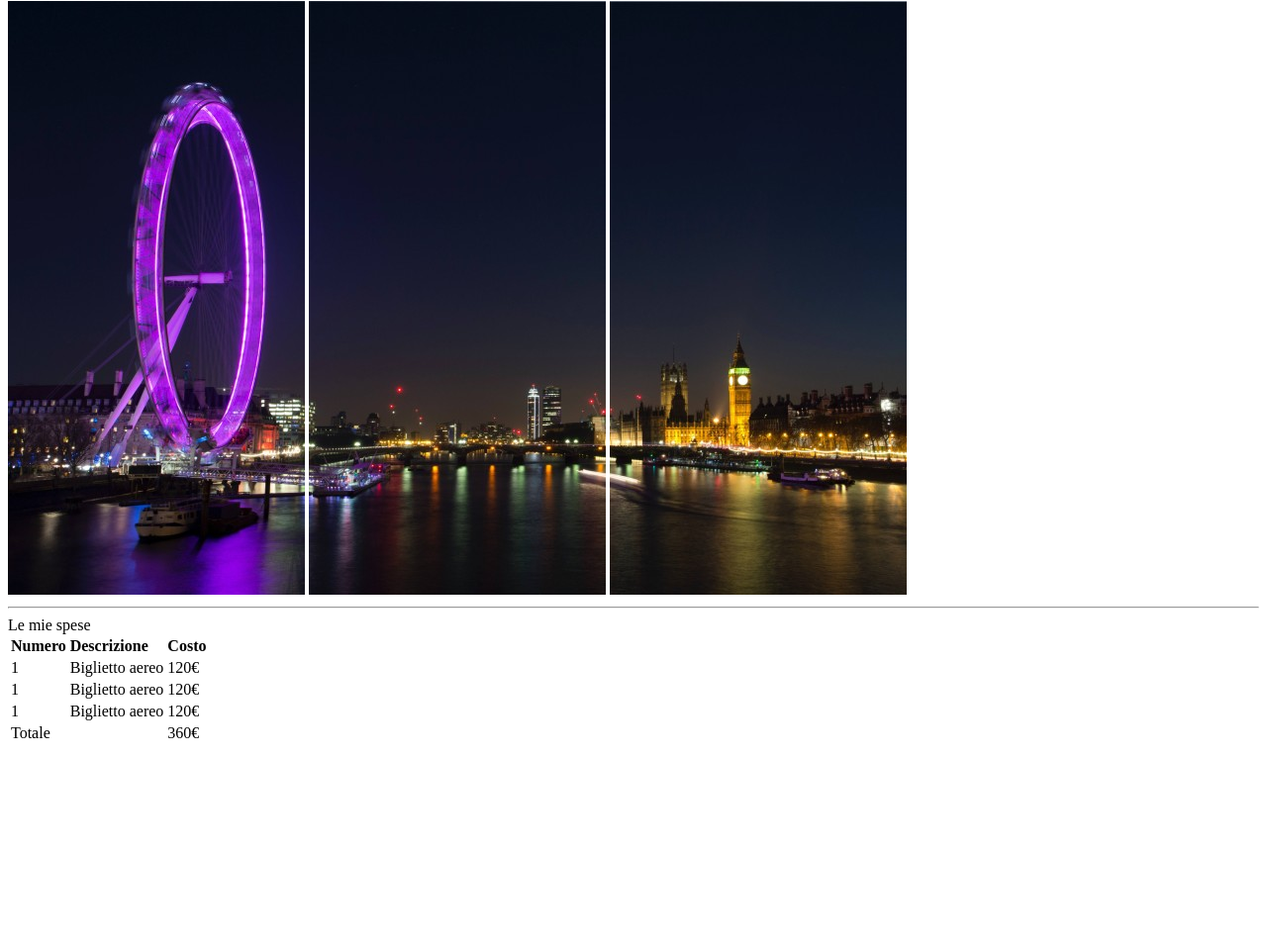
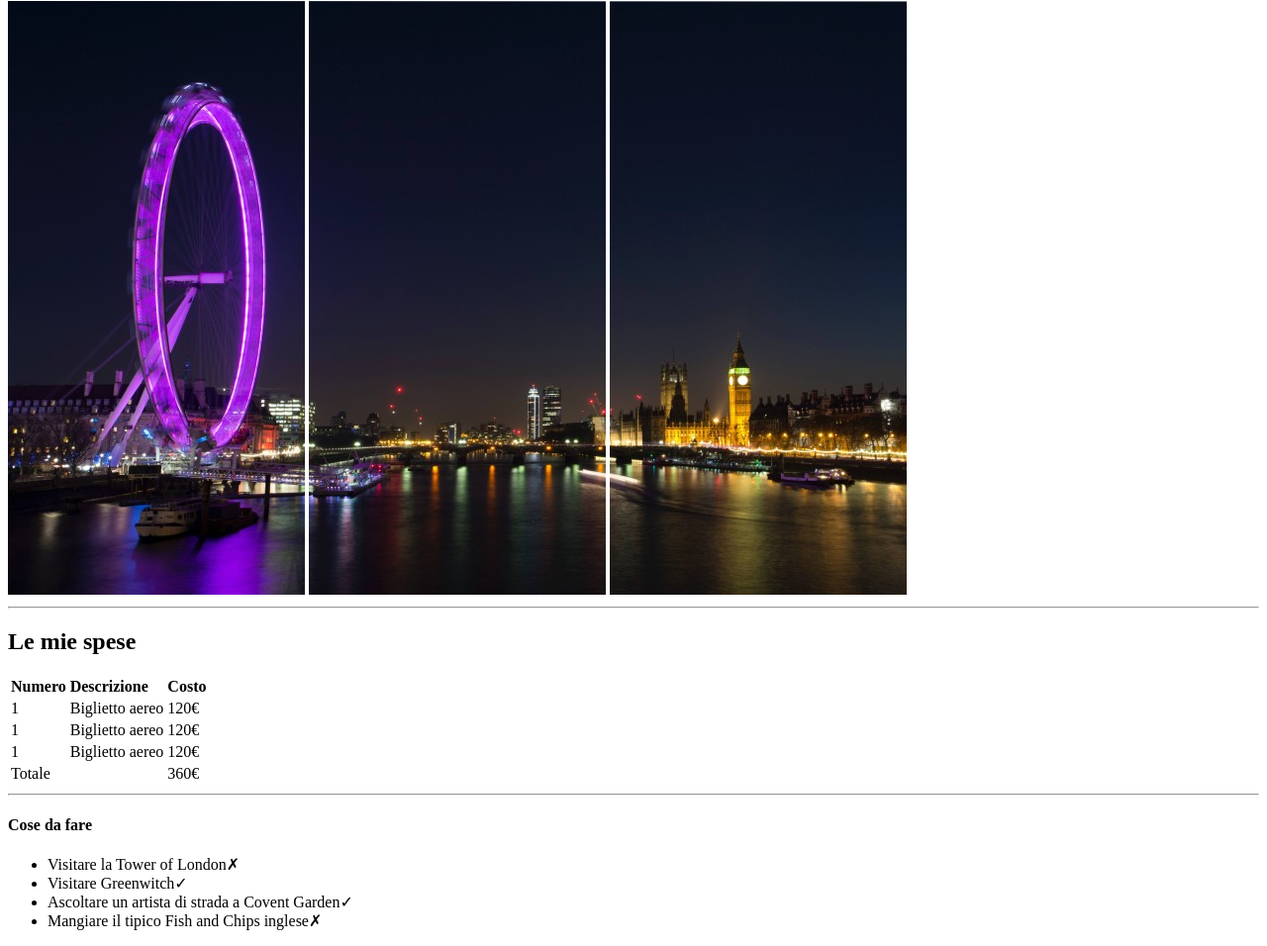
Before and after one commit to edoardoascanio/html-london-trip, a plain HTML site: page index.html in a window 1280 px wide. Shown: the part 79-1035 px from the top of the page at 99% size. Before the commit the page ends 840 px from the top, so only its background shows below. Drawn offline with Linux system fonts and the light colour scheme.

Commit message:
add UL section

```diff
--- a/index.html
+++ b/index.html
@@ -7,6 +7,7 @@
     <title>London trip</title>
 </head>
 <body>
+<!-- Testata pagina -->
     <header>
           <h1>Il mio Viaggio a Londra</h1>
         <div>
@@ -16,10 +17,10 @@
         </div>
     </header>
     <hr>
-
+<!-- Tabella -->
     <main>
         <section>
-            <h>Le mie spese</h>
+            <h2>Le mie spese</h2>
 
             <table>
                 <thead>
@@ -58,9 +59,23 @@
                    <td>360&euro;</td>
                   </tr>
                 </tfoot>
+            </table>
+        </section>
+
+        <hr>
+<!-- Lista cose da fare -->
+        <section>
+            <h4>Cose da fare</h4>
+            <ul>
+                <li>Visitare la Tower of London&cross;</li>
+                <li>Visitare Greenwitch&check;</li>
+                <li>Ascoltare un artista di strada a Covent Garden&check;</li>
+                <li>Mangiare il tipico Fish and Chips inglese&cross;</li>
+            </ul>
+        </section>
 
 
-        </section>
+
     </main>
 </body>
 </html>
```
